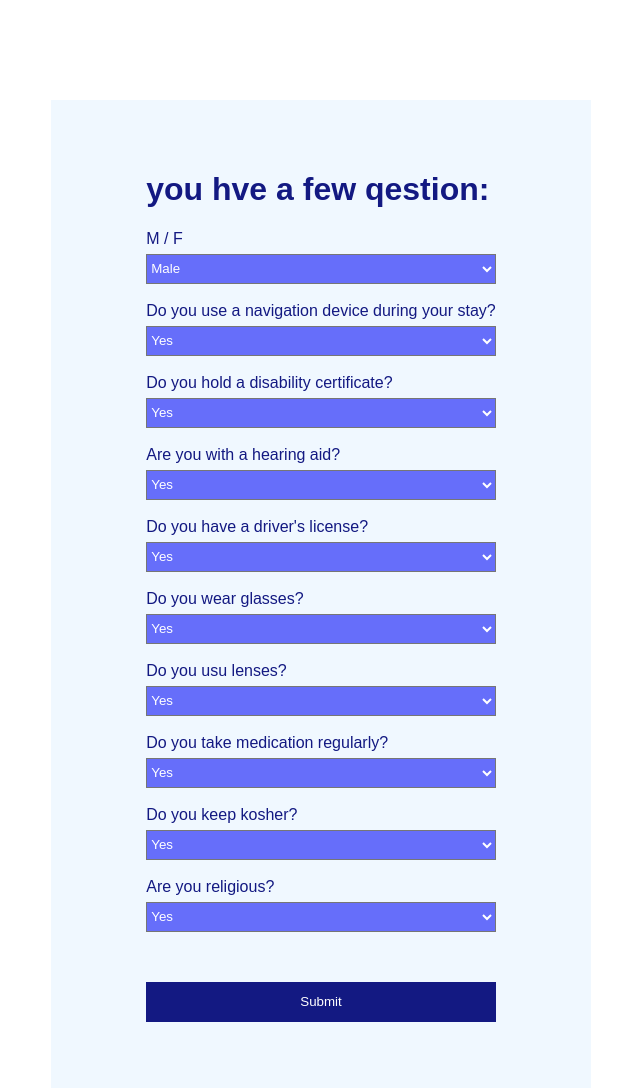
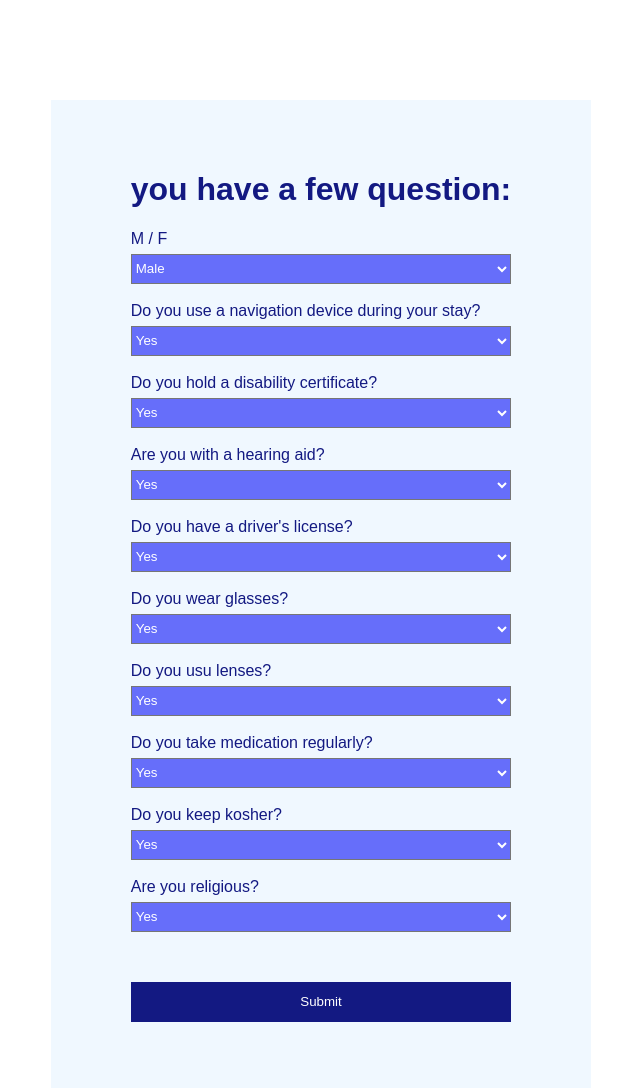
Before and after one commit to shirb1999/final_project, a website: page Screens/first_qestion.html in a window 1280 px wide. Shown: the whole page, without its empty margins (319-959 px from the left). Drawn offline with nearby package versions, Linux system fonts and the light colour scheme; files whose address does not match are found by name.

Commit message:
make it better

```diff
--- a/Screens/first_qestion.html
+++ b/Screens/first_qestion.html
@@ -23,7 +23,7 @@
     <div class="qstns-container">
         <div class="col-sm-6 col-sm-offset-3">
 
-            <h1>you hve a few qestion:</h1>
+            <h1>you have a few question:</h1>
             <!-- <img id="my_image" src="mal.jpg"></img> -->
 
             <!-- OUR FORM -->
```
